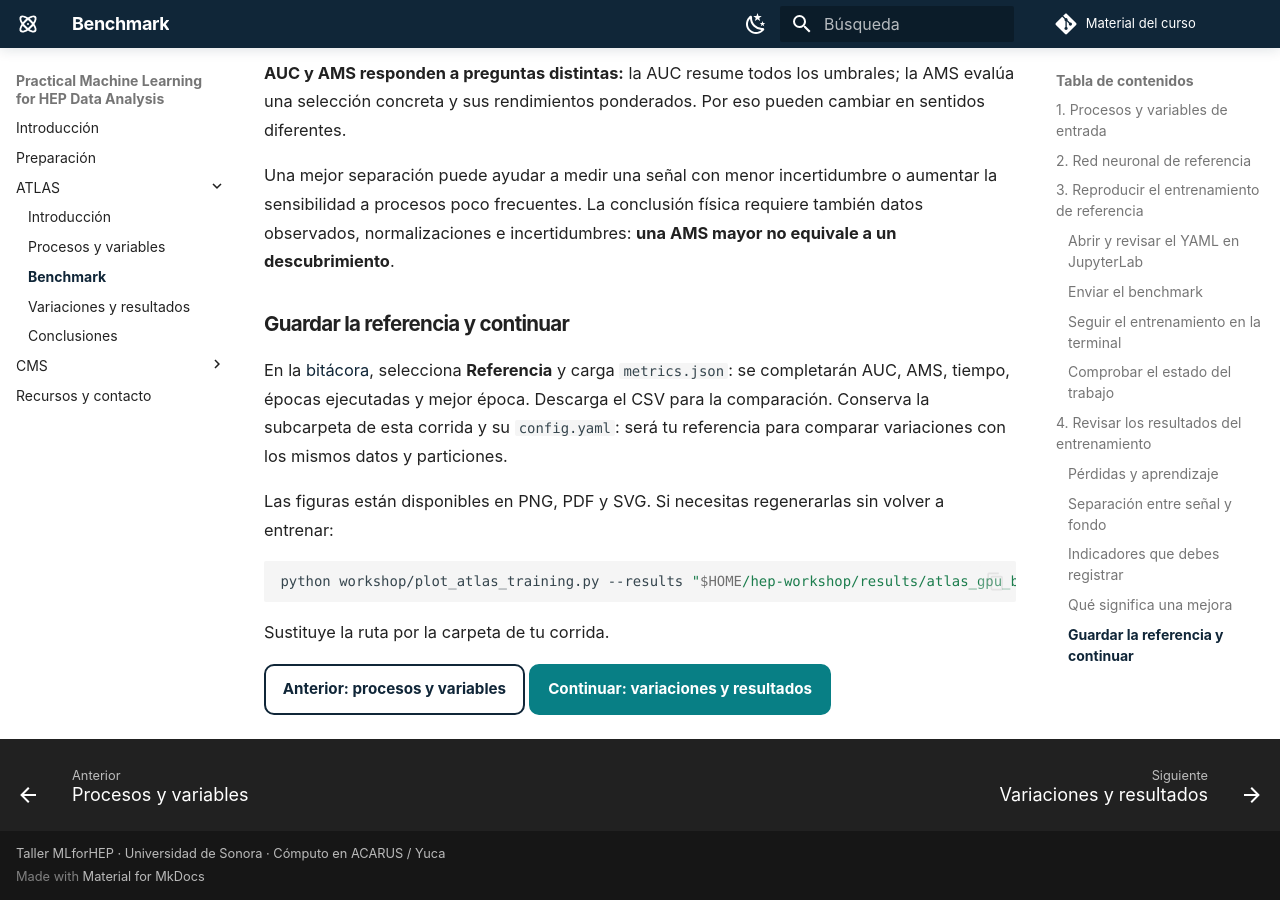
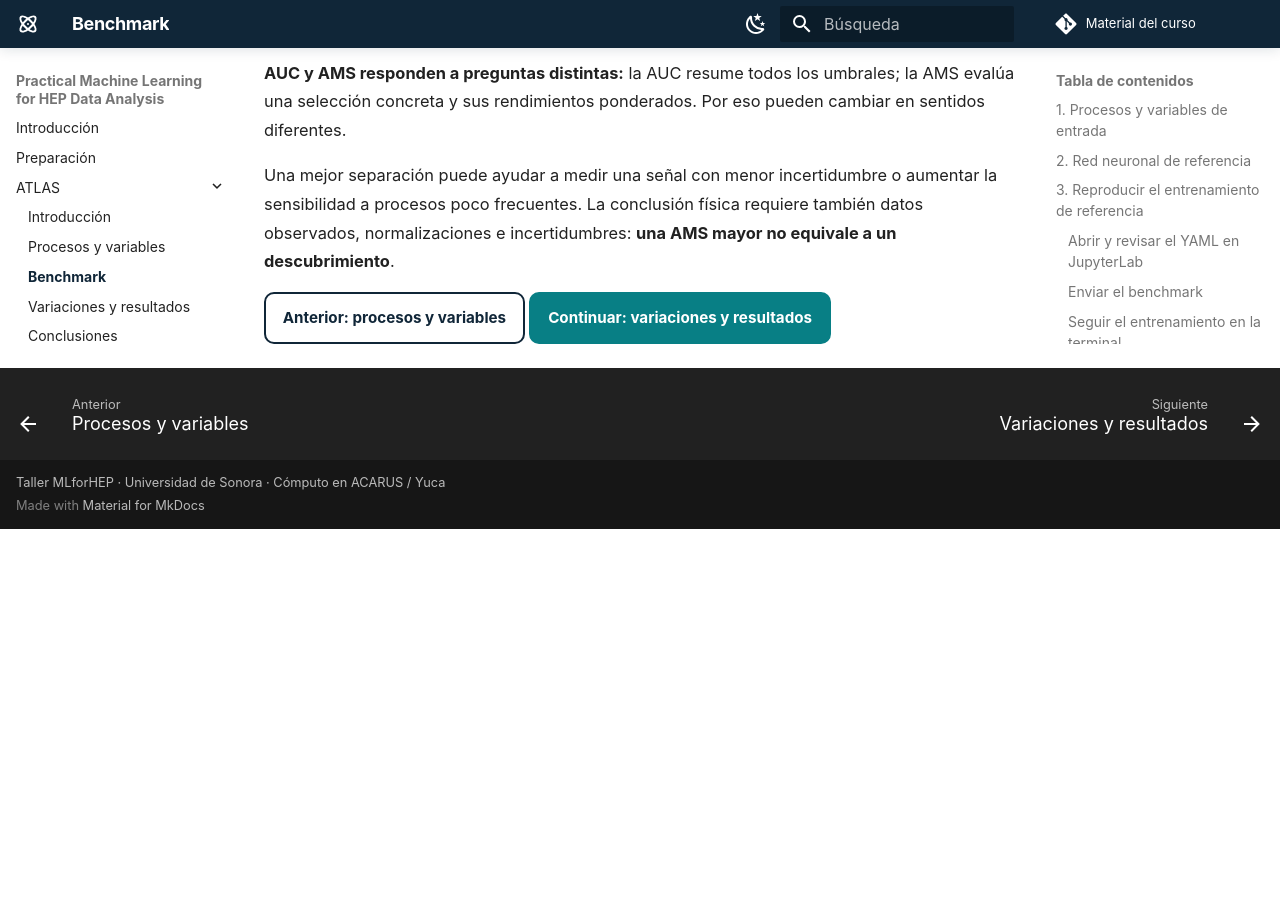
Before and after one commit to castaned/practical-ml-hep, an MkDocs documentation site: the page built from docs/laboratorio.md, in a window 1280 px wide and 900 px high, scrolled down 6705 px. Built offline with MkDocs 1.6.1 and Material for MkDocs 9.7.7, drawn with Linux system fonts in a browser that asks for light colours; comment, search, counter and statistics services are not loaded; after the commit the page ends 7234 px from its top, so only the background shows below that.

Commit message:
Remove repeated reference registration block from benchmark

````diff
--- a/docs/laboratorio.md
+++ b/docs/laboratorio.md
@@ -158,17 +158,5 @@ Los siguientes valores están en **`metrics.json`**:
 <span id="significado-fisico"></span>
 Una mejor separación puede ayudar a medir una señal con menor incertidumbre o aumentar la sensibilidad a procesos poco frecuentes. La conclusión física requiere también datos observados, normalizaciones e incertidumbres: **una AMS mayor no equivale a un descubrimiento**.
 
-### Guardar la referencia y continuar
-
-En la [bitácora](bitacora.md), selecciona **Referencia** y carga `metrics.json`: se completarán AUC, AMS, tiempo, épocas ejecutadas y mejor época. Descarga el CSV para la comparación. Conserva la subcarpeta de esta corrida y su `config.yaml`: será tu referencia para comparar variaciones con los mismos datos y particiones.
-
-Las figuras están disponibles en PNG, PDF y SVG. Si necesitas regenerarlas sin volver a entrenar:
-
-```bash
-python workshop/plot_atlas_training.py --results "$HOME/hep-workshop/results/atlas_gpu_baseline01/run_0001"
-```
-
-Sustituye la ruta por la carpeta de tu corrida.
-
 [Anterior: procesos y variables](fisica.md){ .md-button }
 [Continuar: variaciones y resultados](variaciones.md){ .md-button .md-button--primary }
````
